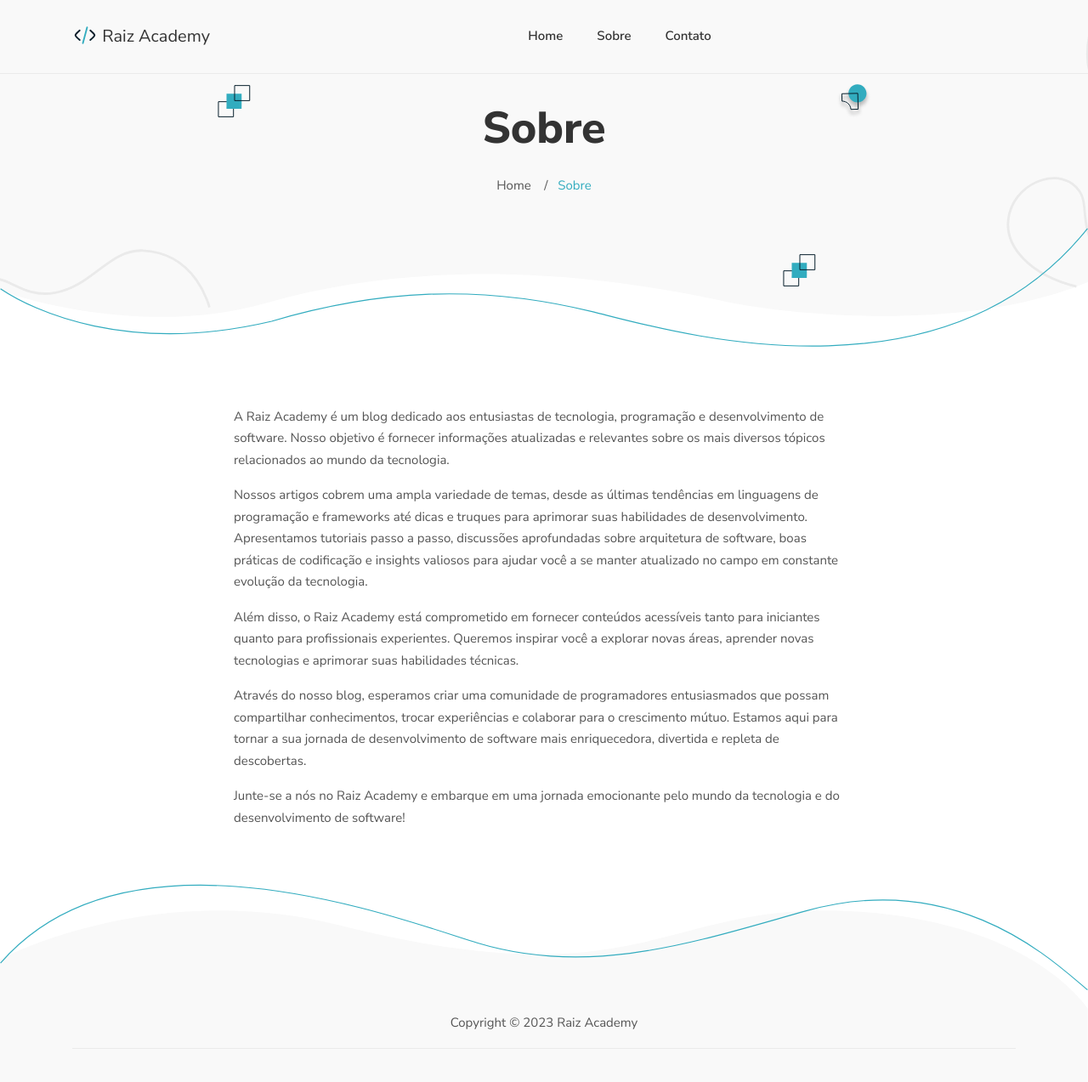
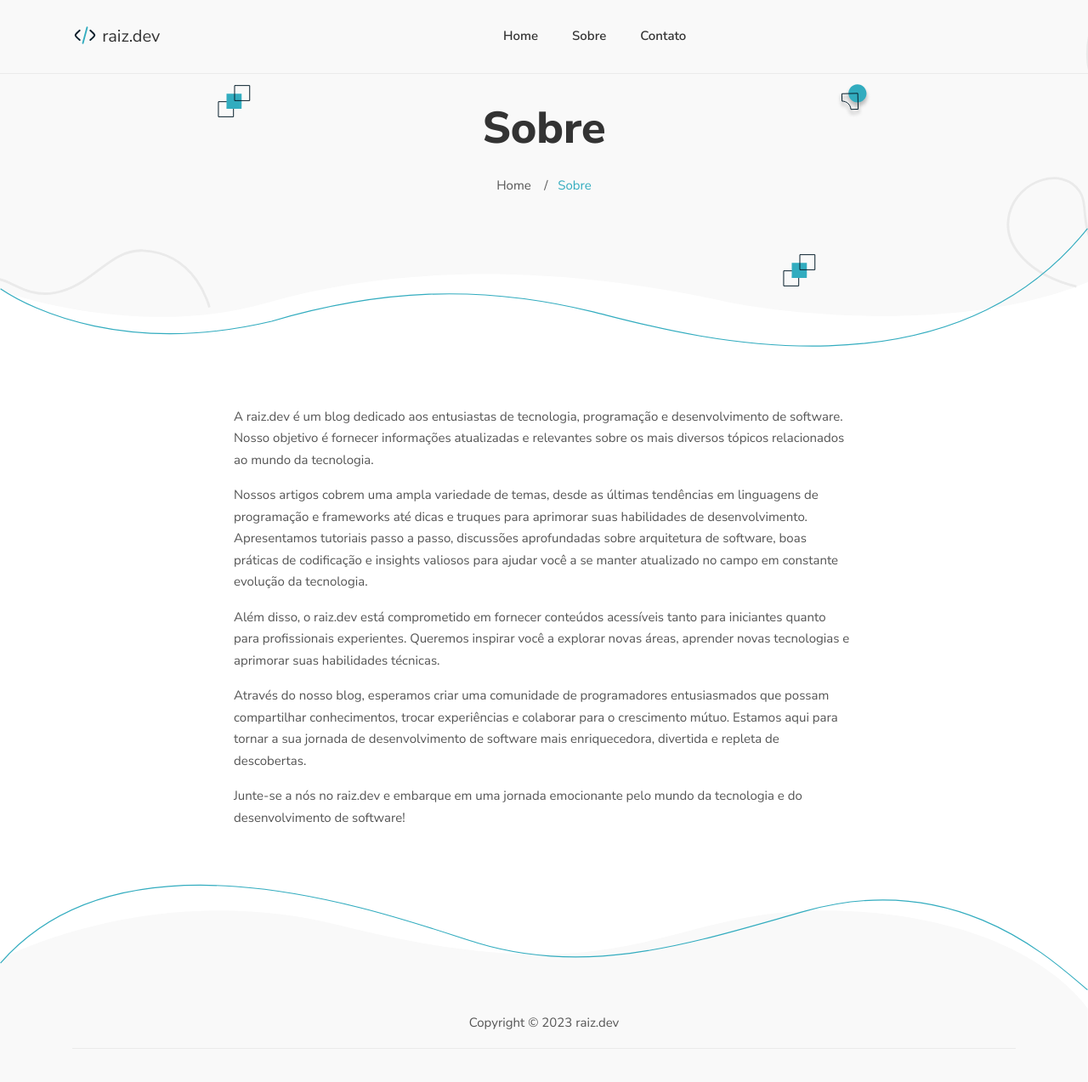
Before and after one commit to raiz-developer/raiz-developer.github.io, a Jekyll site: the page built from sobre.html, in a window 1280 px wide and 1284 px high. Shown: the top 1273 px of the window at 85% size. Built offline with Jekyll 4.4.1, drawn with Linux system fonts in a browser that asks for light colours.

Commit message:
update name

```diff
--- a/_config.yml
+++ b/_config.yml
@@ -1,15 +1,15 @@
-title: Raiz Academy
+title: raiz.dev
 email: raizdeveloper@gmail.com
 description: >- # this means to ignore newlines until "baseurl:"
-  A Raiz Academy é um blog dedicado aos entusiastas de tecnologia, programação e desenvolvimento de software. Nosso objetivo é fornecer informações atualizadas e relevantes sobre os mais diversos tópicos relacionados ao mundo da tecnologia.
+  A raiz.dev é um blog dedicado aos entusiastas de tecnologia, programação e desenvolvimento de software. Nosso objetivo é fornecer informações atualizadas e relevantes sobre os mais diversos tópicos relacionados ao mundo da tecnologia.
 
   Nossos artigos cobrem uma ampla variedade de temas, desde as últimas tendências em linguagens de programação e frameworks até dicas e truques para aprimorar suas habilidades de desenvolvimento. Apresentamos tutoriais passo a passo, discussões aprofundadas sobre arquitetura de software, boas práticas de codificação e insights valiosos para ajudar você a se manter atualizado no campo em constante evolução da tecnologia.
 
-  Além disso, o Raiz Academy está comprometido em fornecer conteúdos acessíveis tanto para iniciantes quanto para profissionais experientes. Queremos inspirar você a explorar novas áreas, aprender novas tecnologias e aprimorar suas habilidades técnicas.
+  Além disso, o raiz.dev está comprometido em fornecer conteúdos acessíveis tanto para iniciantes quanto para profissionais experientes. Queremos inspirar você a explorar novas áreas, aprender novas tecnologias e aprimorar suas habilidades técnicas.
 
   Através do nosso blog, esperamos criar uma comunidade de programadores entusiasmados que possam compartilhar conhecimentos, trocar experiências e colaborar para o crescimento mútuo. Estamos aqui para tornar a sua jornada de desenvolvimento de software mais enriquecedora, divertida e repleta de descobertas.
 
-  Junte-se a nós no Raiz Academy e embarque em uma jornada emocionante pelo mundo da tecnologia e do desenvolvimento de software!
+  Junte-se a nós no raiz.dev e embarque em uma jornada emocionante pelo mundo da tecnologia e do desenvolvimento de software!
 baseurl: ""
 url: https://raiz-developer.github.io
 lang: pt-BR
--- a/_includes/banner.html
+++ b/_includes/banner.html
@@ -3,7 +3,7 @@
         <div class="row">
             <div class="col-lg-9 mx-auto">
                 {% if include.type == "tags" %}
-                <h1 class="mb-5">O que você <br> Gosta de ler hoje?</h1>
+                <h1 class="mb-5">O que você <br> gostaria de ler hoje?</h1>
 
                 {%- capture site_tags -%}
                 {%- for tag in site.tags -%}
--- a/sobre.html
+++ b/sobre.html
@@ -3,7 +3,7 @@ layout: page
 title: "Sobre"
 ---
 
-<p>A Raiz Academy é um blog dedicado aos entusiastas de tecnologia, programação e desenvolvimento de software. Nosso
+<p>A raiz.dev é um blog dedicado aos entusiastas de tecnologia, programação e desenvolvimento de software. Nosso
     objetivo é fornecer informações atualizadas e relevantes sobre os mais diversos tópicos relacionados ao mundo da
     tecnologia.</p>
 
@@ -12,7 +12,7 @@ title: "Sobre"
     passo, discussões aprofundadas sobre arquitetura de software, boas práticas de codificação e insights valiosos para
     ajudar você a se manter atualizado no campo em constante evolução da tecnologia.</p>
 
-<p>Além disso, o Raiz Academy está comprometido em fornecer conteúdos acessíveis tanto para iniciantes quanto para
+<p>Além disso, o raiz.dev está comprometido em fornecer conteúdos acessíveis tanto para iniciantes quanto para
     profissionais experientes. Queremos inspirar você a explorar novas áreas, aprender novas tecnologias e aprimorar
     suas habilidades técnicas.</p>
 
@@ -20,5 +20,5 @@ title: "Sobre"
     conhecimentos, trocar experiências e colaborar para o crescimento mútuo. Estamos aqui para tornar a sua jornada de
     desenvolvimento de software mais enriquecedora, divertida e repleta de descobertas.</p>
 
-<p>Junte-se a nós no Raiz Academy e embarque em uma jornada emocionante pelo mundo da tecnologia e do desenvolvimento de
+<p>Junte-se a nós no raiz.dev e embarque em uma jornada emocionante pelo mundo da tecnologia e do desenvolvimento de
     software!</p>
```
